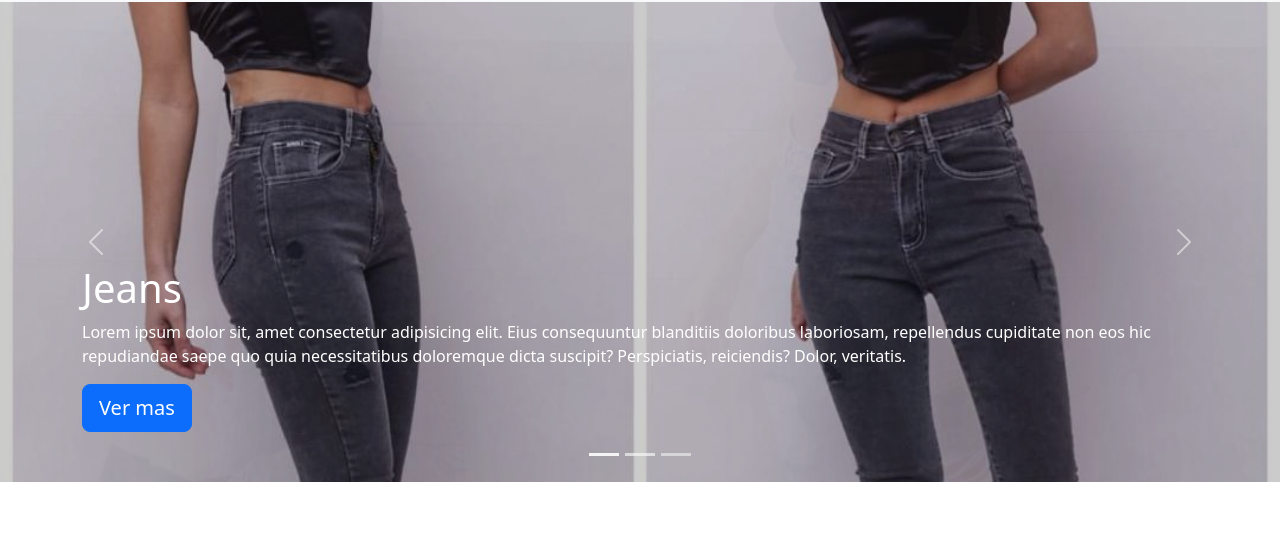
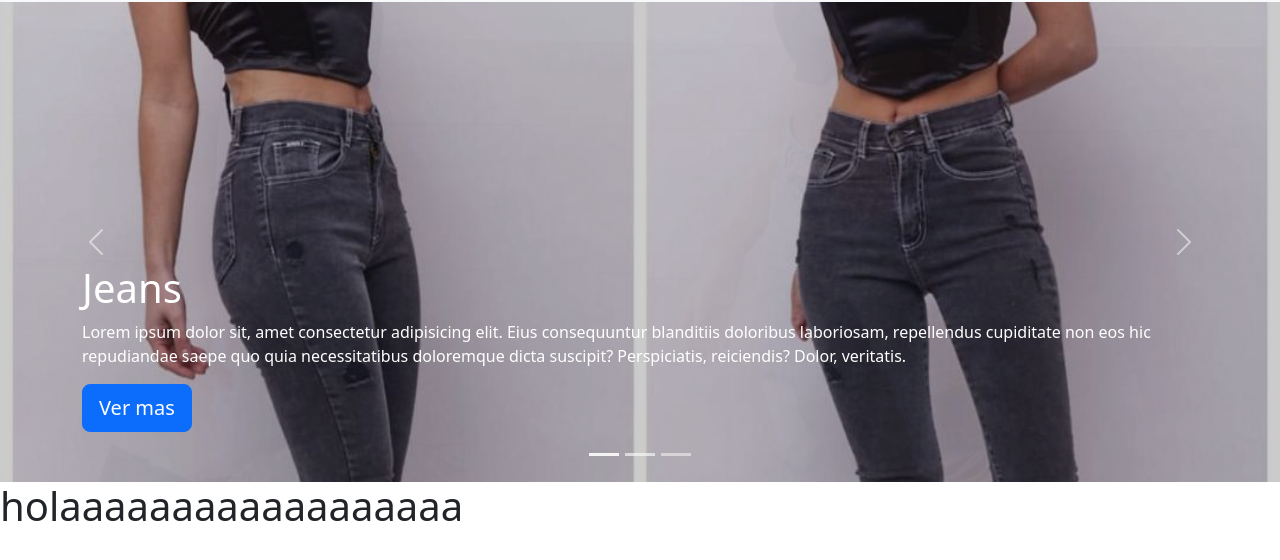
Before and after one commit to MarinoSanz/Grupo-1-MarketPlace, a website: page frontend/src/pages/index.html in a window 1280 px wide. Shown: the part 184-744 px from the top of the page. Drawn offline with nearby package versions, Linux system fonts and the light colour scheme.

Commit message:
[ADD] este es mi primer commit

```diff
--- a/frontend/src/pages/index.html
+++ b/frontend/src/pages/index.html
@@ -106,7 +106,7 @@
 
     <footer>
         <!-- Pie de pagina del sitio -->
-
+        <h1>holaaaaaaaaaaaaaaaaaa</h1>
     </footer>
     <script src="https://cdn.jsdelivr.net/npm/bootstrap@5.2.0-beta1/dist/js/bootstrap.bundle.min.js"
     integrity="sha384-pprn3073KE6tl6bjs2QrFaJGz5/SUsLqktiwsUTF55Jfv3qYSDhgCecCxMW52nD2"
```
